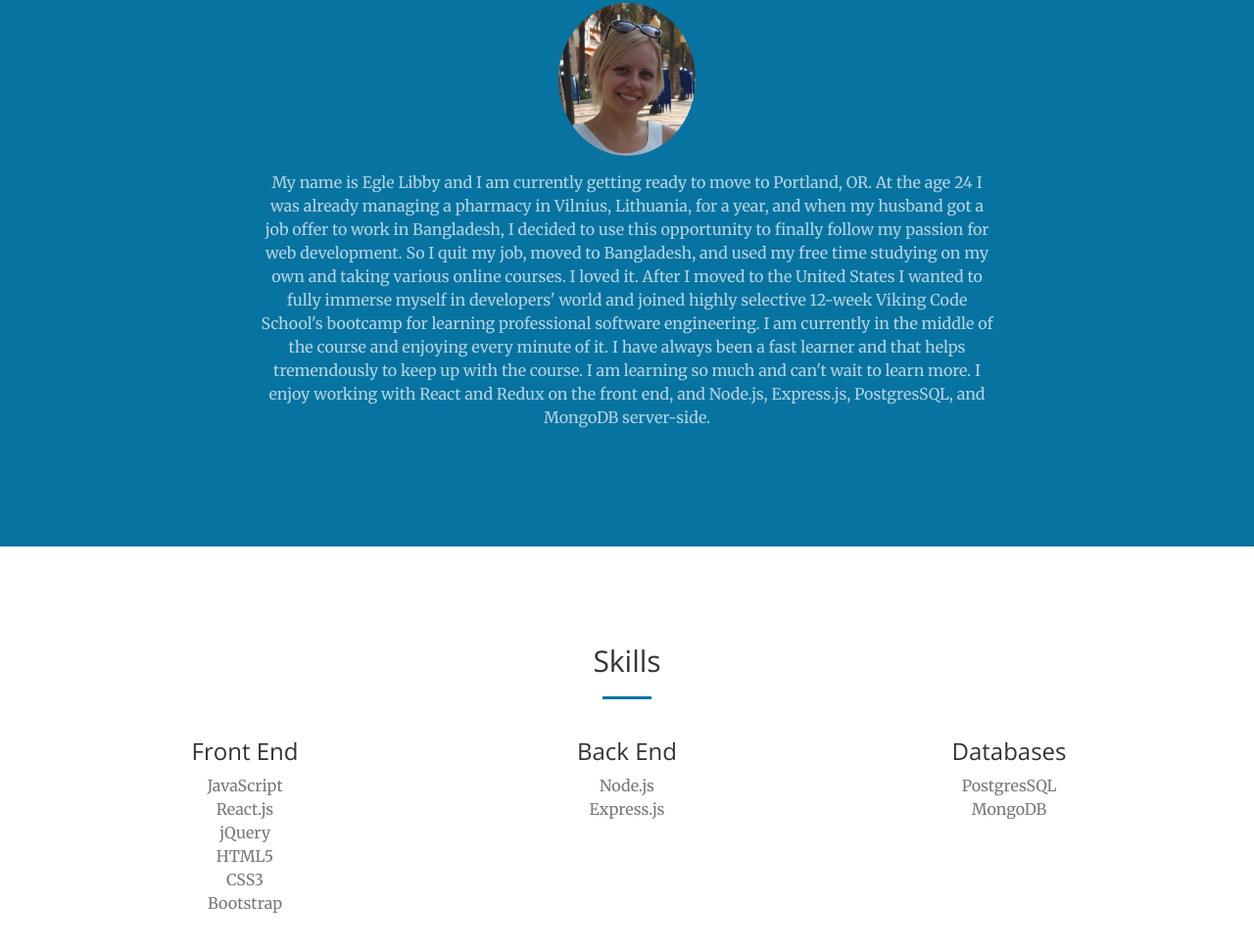
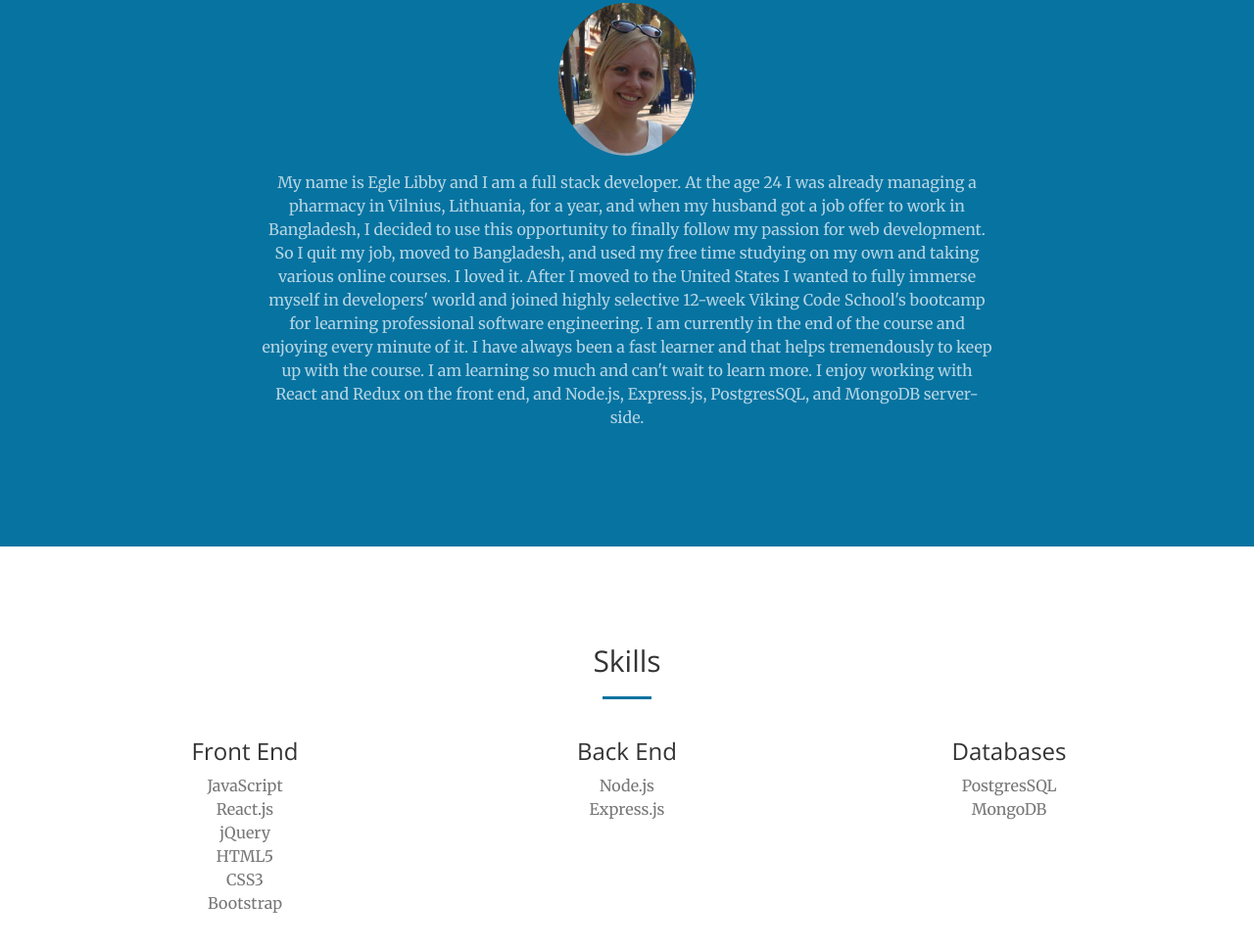
Before and after one commit to eglital/eglital.github.io, a website: page index.html in a window 1280 px wide. Shown: the part 973-1943 px from the top of the page at 98% size. Drawn offline with nearby package versions, Linux system fonts and the light colour scheme.

Commit message:
update text

```diff
--- a/index.html
+++ b/index.html
@@ -108,7 +108,7 @@
                     <h2 class="section-heading">About Me</h2>
                     <hr class="light">
                     <img src="img/photo.jpg" class="img-circle img-responsive" alt="profile-photo" width="140px" style="display: inline-block; margin-bottom: 15px">
-                    <p class="text-faded">My name is Egle Libby and I am currently getting ready to move to Portland, OR. At the age 24 I was already managing a pharmacy in Vilnius, Lithuania, for a year, and when my husband got a job offer to work in Bangladesh, I decided to use this opportunity to finally follow my passion for web development. So I quit my job, moved to Bangladesh, and used my free time studying on my own and taking various online courses. I loved it. After I moved to the United States I wanted to fully immerse myself in developers' world and joined highly selective 12-week Viking Code School's bootcamp for learning professional software engineering. I am currently in the middle of the course and enjoying every minute of it. I have always been a fast learner and that helps tremendously to keep up with the course. I am learning so much and can't wait to learn more.
+                    <p class="text-faded">My name is Egle Libby and I am a full stack developer. At the age 24 I was already managing a pharmacy in Vilnius, Lithuania, for a year, and when my husband got a job offer to work in Bangladesh, I decided to use this opportunity to finally follow my passion for web development. So I quit my job, moved to Bangladesh, and used my free time studying on my own and taking various online courses. I loved it. After I moved to the United States I wanted to fully immerse myself in developers' world and joined highly selective 12-week Viking Code School's bootcamp for learning professional software engineering. I am currently in the end of the course and enjoying every minute of it. I have always been a fast learner and that helps tremendously to keep up with the course. I am learning so much and can't wait to learn more.
                     I enjoy working with React and Redux on the
                     front end, and Node.js, Express.js, PostgresSQL, and MongoDB server-side.</p>
                    <!--  <a href="#services" class="page-scroll btn btn-default btn-xl sr-button">Get Started!</a> -->
```
